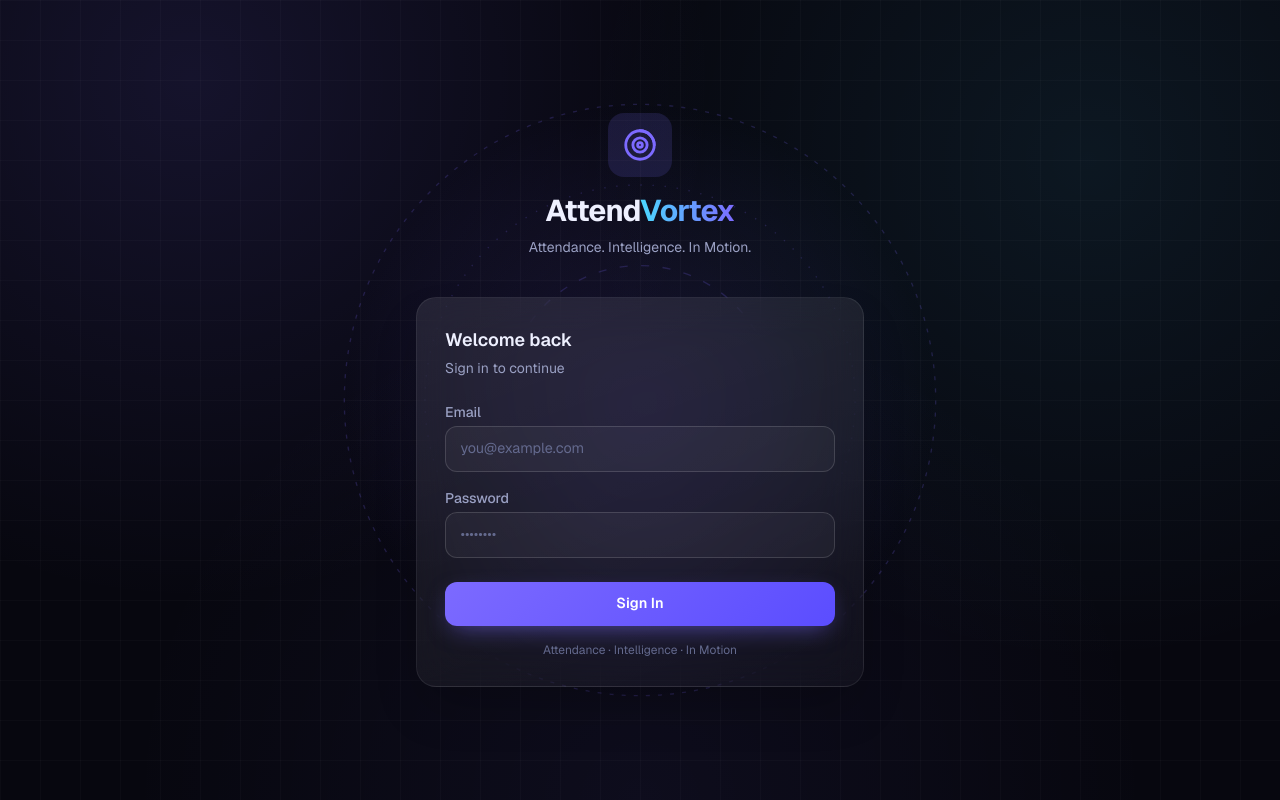
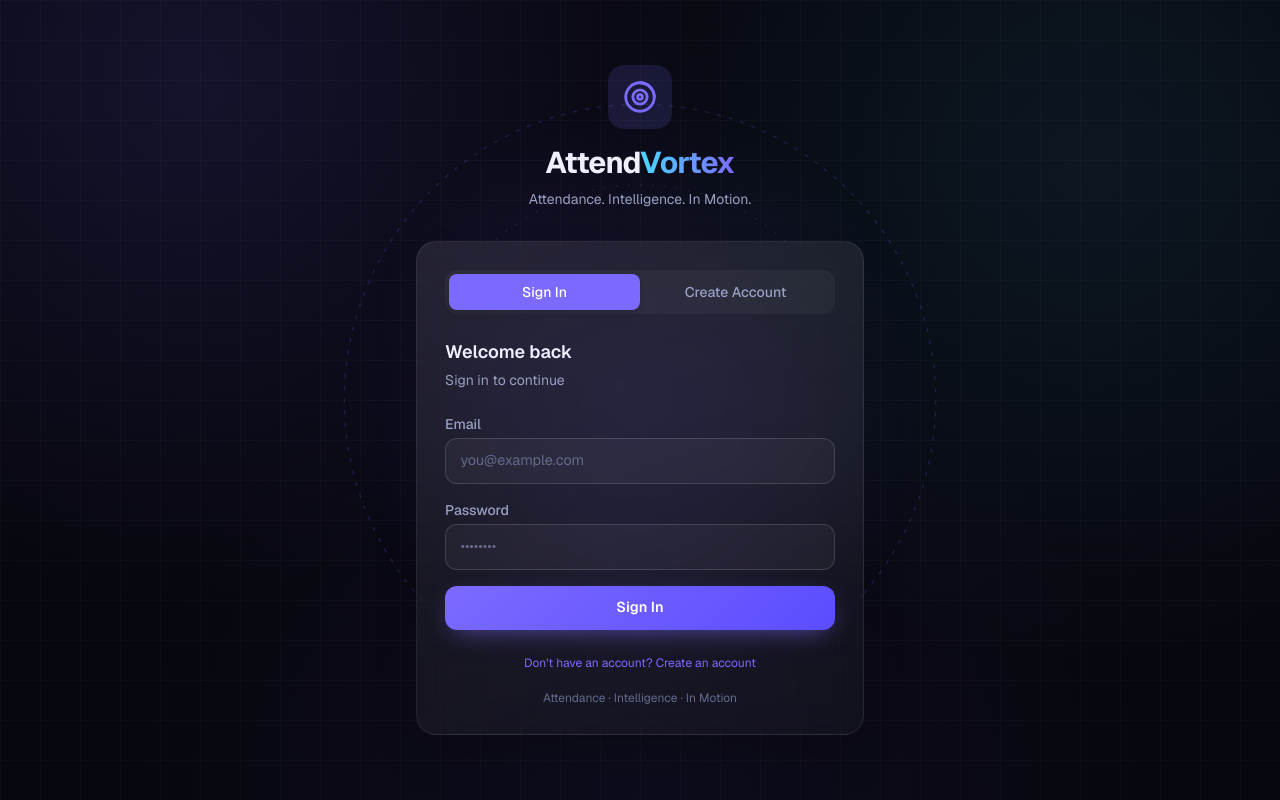
Before and after one commit to Adityaparida123/ClassVortex, a Next.js app in the folder frontend/: page /login in a window 1280 px wide. Built offline with nearby package versions, Linux system fonts and the light colour scheme.

Commit message:
feat(auth): add user registration UI and flow on login page

```diff
--- a/frontend/app/login/page.tsx
+++ b/frontend/app/login/page.tsx
@@ -10,10 +10,13 @@ import { prefersReducedMotion } from "@/lib/utils";
 import Icon from "@/components/ui/Icon";
 
 export default function LoginPage() {
-  const { login, isAuthenticated } = useAuth(false);
+  const { login, register, isAuthenticated } = useAuth(false);
   const router = useRouter();
+  const [mode, setMode] = useState<"signin" | "register">("signin");
+  const [name, setName] = useState("");
   const [email, setEmail] = useState("");
   const [password, setPassword] = useState("");
+  const [role, setRole] = useState("teacher");
   const [loading, setLoading] = useState(false);
   const [error, setError] = useState<string | null>(null);
 
@@ -41,17 +44,26 @@ export default function LoginPage() {
     setError(null);
     setLoading(true);
     try {
-      await login(email, password);
+      if (mode === "register") {
+        await register(name, email, password, role);
+      } else {
+        await login(email, password);
+      }
     } catch (err) {
       const apiErr = err as ApiError;
-      setError(apiErr.message || "Login failed. Please try again.");
+      setError(apiErr.message || `${mode === "register" ? "Registration" : "Login"} failed. Please try again.`);
     } finally {
       setLoading(false);
     }
   };
 
+  const toggleMode = () => {
+    setError(null);
+    setMode((prev) => (prev === "signin" ? "register" : "signin"));
+  };
+
   return (
-    <div className="grid-bg relative flex min-h-screen items-center justify-center overflow-hidden px-4">
+    <div className="grid-bg relative flex min-h-screen items-center justify-center overflow-hidden px-4 py-8">
       {/* Background vortex */}
       <div className="pointer-events-none absolute inset-0">
         <div className="absolute left-1/2 top-1/2 h-[44rem] w-[44rem] -translate-x-1/2 -translate-y-1/2 rounded-full bg-[radial-gradient(circle,rgba(124,106,255,0.14),transparent_60%)]" />
@@ -70,7 +82,7 @@ export default function LoginPage() {
       </div>
 
       <div className="relative z-10 w-full max-w-md">
-        <div ref={logoRef} className="mb-10 flex flex-col items-center text-center" style={{ opacity: 0 }}>
+        <div ref={logoRef} className="mb-8 flex flex-col items-center text-center" style={{ opacity: 0 }}>
           <div className="mb-4 flex h-16 w-16 items-center justify-center rounded-2xl bg-[rgba(124,106,255,0.15)] text-[var(--primary)]">
             <Icon name="vortex" size={38} />
           </div>
@@ -86,8 +98,37 @@ export default function LoginPage() {
           className="glass-strong p-7 shadow-2xl"
           style={{ opacity: 0 }}
         >
-          <h2 className="mb-1 text-lg font-semibold">Welcome back</h2>
-          <p className="mb-6 text-sm text-[var(--text-muted)]">Sign in to continue</p>
+          <div className="mb-6 flex rounded-xl bg-[rgba(255,255,255,0.04)] p-1">
+            <button
+              type="button"
+              onClick={() => { setMode("signin"); setError(null); }}
+              className={`flex-1 rounded-lg py-2 text-sm font-medium transition-all ${
+                mode === "signin"
+                  ? "bg-[var(--primary)] text-white shadow-md"
+                  : "text-[var(--text-muted)] hover:text-[var(--text)]"
+              }`}
+            >
+              Sign In
+            </button>
+            <button
+              type="button"
+              onClick={() => { setMode("register"); setError(null); }}
+              className={`flex-1 rounded-lg py-2 text-sm font-medium transition-all ${
+                mode === "register"
+                  ? "bg-[var(--primary)] text-white shadow-md"
+                  : "text-[var(--text-muted)] hover:text-[var(--text)]"
+              }`}
+            >
+              Create Account
+            </button>
+          </div>
+
+          <h2 className="mb-1 text-lg font-semibold">
+            {mode === "register" ? "Create your account" : "Welcome back"}
+          </h2>
+          <p className="mb-6 text-sm text-[var(--text-muted)]">
+            {mode === "register" ? "Join AttendVortex to manage attendance" : "Sign in to continue"}
+          </p>
 
           {error && (
             <div
@@ -96,6 +137,24 @@ export default function LoginPage() {
             >
               {error}
             </div>
+          )}
+
+          {mode === "register" && (
+            <>
+              <label className="mb-1 block text-sm font-medium text-[var(--text-muted)]" htmlFor="name">
+                Full Name
+              </label>
+              <input
+                id="name"
+                type="text"
+                autoComplete="name"
+                value={name}
+                onChange={(e) => setName(e.target.value)}
+                className="input-base mb-4"
+                placeholder="Dr. Sarah Jenkins"
+                required
+              />
+            </>
           )}
 
           <label className="mb-1 block text-sm font-medium text-[var(--text-muted)]" htmlFor="email">
@@ -118,24 +177,55 @@ export default function LoginPage() {
           <input
             id="password"
             type="password"
-            autoComplete="current-password"
+            autoComplete={mode === "register" ? "new-password" : "current-password"}
             value={password}
             onChange={(e) => setPassword(e.target.value)}
-            className="input-base mb-6"
+            className="input-base mb-4"
             placeholder="••••••••"
             required
           />
+
+          {mode === "register" && (
+            <>
+              <label className="mb-1 block text-sm font-medium text-[var(--text-muted)]" htmlFor="role">
+                Account Role
+              </label>
+              <select
+                id="role"
+                value={role}
+                onChange={(e) => setRole(e.target.value)}
+                className="input-base mb-6"
+              >
+                <option value="teacher">Teacher</option>
+                <option value="admin">Administrator</option>
+              </select>
+            </>
+          )}
 
           <button type="submit" className="btn-primary w-full" disabled={loading}>
             {loading ? (
               <span className="flex items-center justify-center gap-2">
                 <span className="h-4 w-4 animate-spin rounded-full border-2 border-white/40 border-t-white" />
-                Signing in...
+                {mode === "register" ? "Creating account..." : "Signing in..."}
               </span>
+            ) : mode === "register" ? (
+              "Create Account"
             ) : (
               "Sign In"
             )}
           </button>
+
+          <div className="mt-5 text-center">
+            <button
+              type="button"
+              onClick={toggleMode}
+              className="text-xs text-[var(--primary)] hover:underline"
+            >
+              {mode === "register"
+                ? "Already have an account? Sign in"
+                : "Don't have an account? Create an account"}
+            </button>
+          </div>
 
           <p className="mt-4 text-center text-xs text-[var(--text-faint)]">
             Attendance · Intelligence · In Motion
--- a/frontend/context/AuthContext.tsx
+++ b/frontend/context/AuthContext.tsx
@@ -19,6 +19,7 @@ interface AuthContextValue {
   token: string | null;
   loading: boolean;
   login: (email: string, password: string) => Promise<void>;
+  register: (name: string, email: string, password: string, role?: string) => Promise<void>;
   logout: () => void;
   isAuthenticated: boolean;
 }
@@ -28,6 +29,7 @@ const AuthContext = createContext<AuthContextValue>({
   token: null,
   loading: true,
   login: async () => {},
+  register: async () => {},
   logout: () => {},
   isAuthenticated: false,
 });
@@ -74,6 +76,14 @@ export function AuthProvider({ children }: { children: ReactNode }) {
     [router]
   );
 
+  const register = useCallback(
+    async (name: string, email: string, password: string, role = "teacher") => {
+      await api.register(name, email, password, role);
+      await login(email, password);
+    },
+    [login]
+  );
+
   const logout = useCallback(() => {
     authStore.clearAuth();
     setToken(null);
@@ -83,7 +93,7 @@ export function AuthProvider({ children }: { children: ReactNode }) {
 
   return (
     <AuthContext.Provider
-      value={{ user, token, loading, login, logout, isAuthenticated: !!token }}
+      value={{ user, token, loading, login, register, logout, isAuthenticated: !!token }}
     >
       {children}
     </AuthContext.Provider>
--- a/frontend/hooks/useAuth.ts
+++ b/frontend/hooks/useAuth.ts
@@ -9,7 +9,7 @@ import { useAuthContext } from "@/context/AuthContext";
  * Returns `{ user, loading, isAuthenticated }`.
  */
 export function useAuth(requireAuth = true) {
-  const { user, token, loading, login, logout, isAuthenticated } =
+  const { user, token, loading, login, register, logout, isAuthenticated } =
     useAuthContext();
   const router = useRouter();
 
@@ -19,5 +19,5 @@ export function useAuth(requireAuth = true) {
     }
   }, [loading, requireAuth, isAuthenticated, router]);
 
-  return { user, token, loading, login, logout, isAuthenticated };
+  return { user, token, loading, login, register, logout, isAuthenticated };
 }
```
